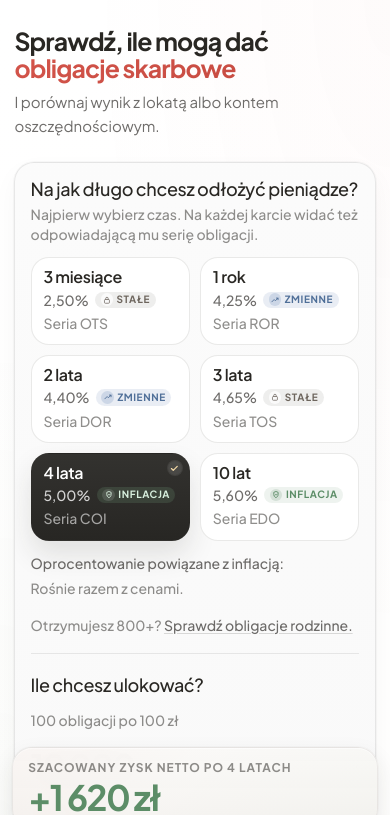
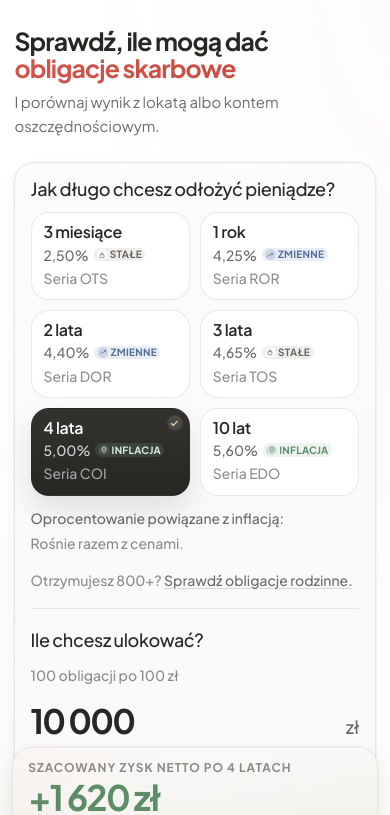
Before and after one commit to Arplay01/obligacja-kalkulator-fbo, a Next.js app: page /kalkulator in a window 390 px wide. Shown: the top 815 px of the page. Built offline with nearby package versions, Linux system fonts and the light colour scheme.

Commit message:
Refine bond picker copy and mobile badges

```diff
--- a/src/features/calculator/components/calculator-input-panel.tsx
+++ b/src/features/calculator/components/calculator-input-panel.tsx
@@ -214,10 +214,9 @@ export function CalculatorInputPanel({
         aria-label="Wybierz czas oszczędzania"
       >
         <div className="panel-heading">
-          <h2 className="input-title">Na jak długo chcesz odłożyć pieniądze?</h2>
-          <p className="helper-text">
-            Najpierw wybierz czas. Na każdej karcie widać też odpowiadającą mu serię
-            obligacji.
+          <h2 className="input-title">Jak długo chcesz odłożyć pieniądze?</h2>
+          <p className="helper-text panel-heading__helper--desktop-only">
+            Najpierw wybierz czas. Na każdej karcie widać też serię obligacji.
           </p>
         </div>
 
--- a/src/features/calculator/styles/calculator.css
+++ b/src/features/calculator/styles/calculator.css
@@ -2833,6 +2833,7 @@
   .calculator-route .bond-chip__rate {
     font-size: 0.875rem;
     line-height: 1.3;
+    flex: 0 0 auto;
   }
 
   .calculator-route .bond-chip__check {
@@ -2845,28 +2846,34 @@
   .calculator-route .bond-chip__badge-slot--inline {
     display: inline-flex;
     flex: 0 0 auto;
+    min-width: 0;
   }
 
   .calculator-route .bond-chip__badge-slot--stacked {
     display: none;
   }
 
+  .calculator-route .bond-chip__meta {
+    flex-wrap: nowrap;
+    gap: 0.3rem;
+  }
+
   .calculator-route .bond-chip__badge {
-    gap: 0.22rem;
-    padding: 0.12rem 0.34rem;
+    gap: 0.14rem;
+    padding: 0.08rem 0.22rem;
     font-size: 0.625rem;
-    line-height: 1.15;
-    letter-spacing: 0.06em;
+    line-height: 1.1;
+    letter-spacing: 0.03em;
   }
 
   .calculator-route .bond-chip__badge-icon {
-    width: 0.78rem;
-    height: 0.78rem;
+    width: 0.66rem;
+    height: 0.66rem;
   }
 
   .calculator-route .bond-chip__badge svg {
-    width: 0.62rem;
-    height: 0.62rem;
+    width: 0.5rem;
+    height: 0.5rem;
   }
 
   .calculator-route .mobile-result-dock {
@@ -2890,6 +2897,10 @@
 
   .calculator-route .results__header {
     gap: 0.38rem;
+  }
+
+  .calculator-route .panel-heading__helper--desktop-only {
+    display: none;
   }
 }
 
```
